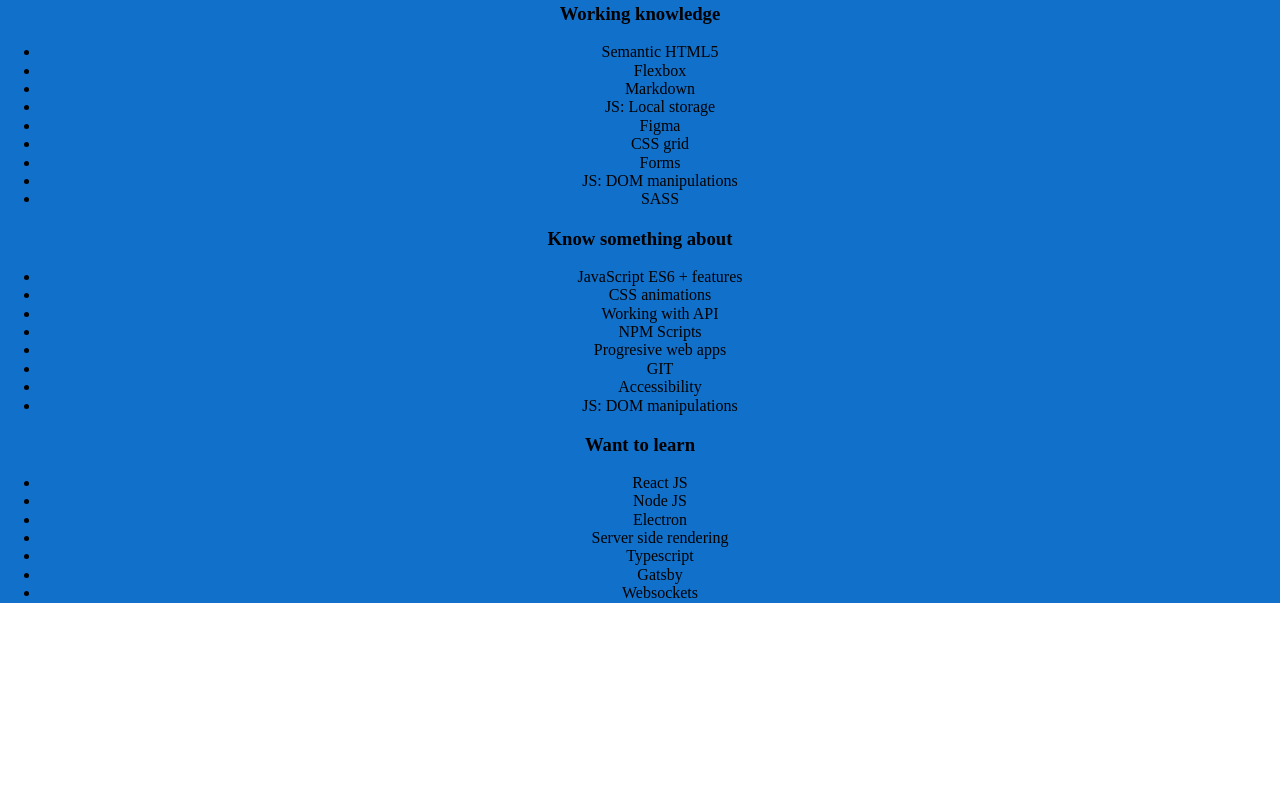
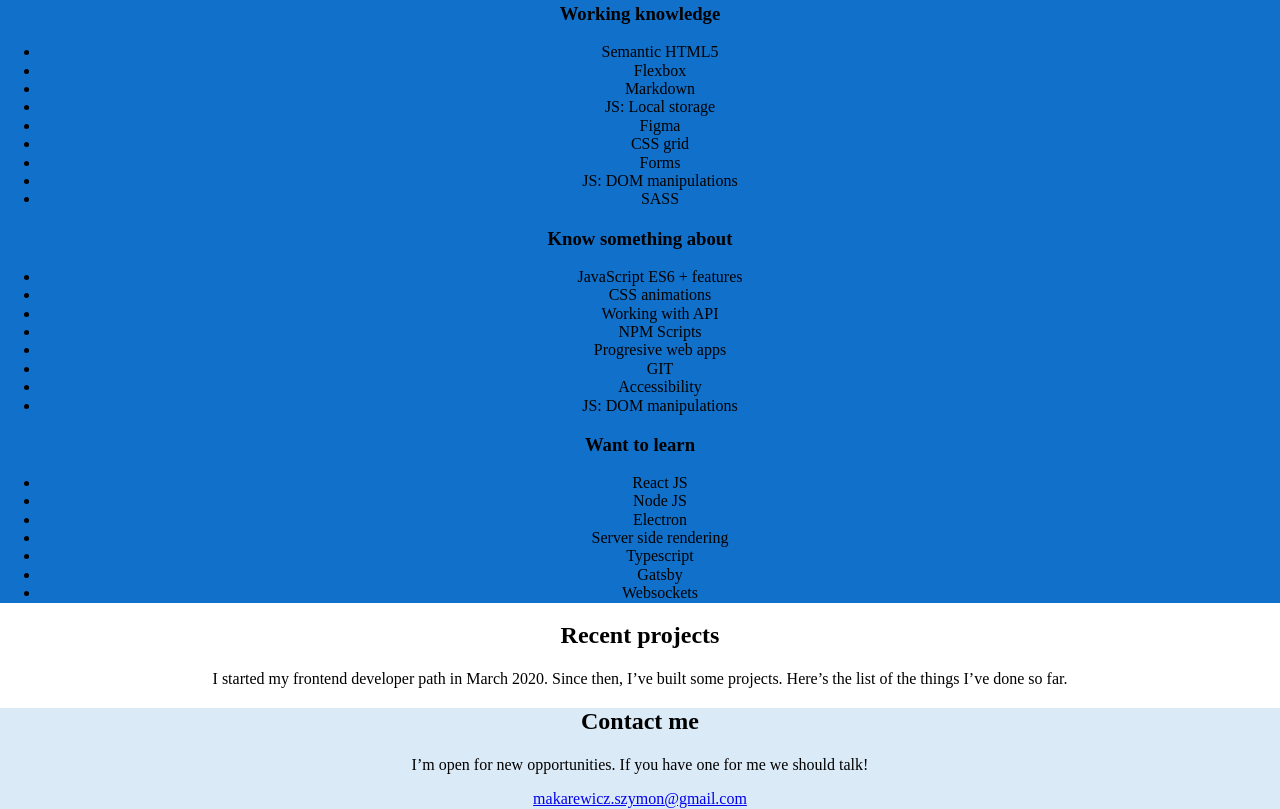
Before and after one commit to patryk-makarewicz/patryk-makarewicz.github.io, a website built with webpack: page src/pages/index.html in a window 1280 px wide. Shown: the part 466-1275 px from the top of the page. Before the commit the page ends 1085 px from the top, so only its background shows below. Built offline with nearby package versions, Linux system fonts and the light colour scheme.

Commit message:
feat: allmost finish text

```diff
--- a/src/pages/index.html
+++ b/src/pages/index.html
@@ -41,11 +41,13 @@
           forget to have a glimpse at my projects. Currently I’m looking for a
           new challenges so if you have one - contact me 😊
         </p>
-        <a href="mailto:makarewicz.szymon@gmail.com">makarewicz.szymon@gmail.com</a>
+        <a href="mailto:makarewicz.szymon@gmail.com"
+          >makarewicz.szymon@gmail.com</a
+        >
       </section>
       <section class="skills__section">
         <h2 class="skills__header">My skills</h2>
-          <article class="skills">
+        <article class="skills__article">
           <h3 class="skills__title">Working knowledge</h3>
           <ul class="list">
             <li class="list__item">Semantic HTML5</li>
@@ -59,7 +61,7 @@
             <li class="list__item">SASS</li>
           </ul>
         </article>
-          <article class="skills">
+        <article class="skills__article">
           <h3 class="skills__title">Know something about</h3>
           <ul class="list">
             <li class="list__item">JavaScript ES6 + features</li>
@@ -72,7 +74,7 @@
             <li class="list__item">JS: DOM manipulations</li>
           </ul>
         </article>
-          <article class="skills">
+        <article class="skills__article">
           <h3 class="skills__title">Want to learn</h3>
           <ul class="list">
             <li class="list__item">React JS</li>
@@ -85,6 +87,22 @@
           </ul>
         </article>
       </section>
+      <section class="project__section">
+        <h2 class="project__header">Recent projects</h2>
+        <p class="project__content">
+          I started my frontend developer path in March 2020. Since then, I’ve
+          built some projects. Here’s the list of the things I’ve done so far.
+        </p>
+      </section>
+      <section class="contact__section">
+        <h2 class="contact__header">Contact me</h2>
+        <p class="contact__content">
+          I’m open for new opportunities. If you have one for me we should talk!
+        </p>
+        <a href="mailto:makarewicz.szymon@gmail.com"
+          >makarewicz.szymon@gmail.com</a
+        >
+      </section>
     </main>
   </body>
 </html>
--- a/src/scss/main.scss
+++ b/src/scss/main.scss
@@ -38,3 +38,12 @@
   background-color: #1070CA;
   text-align: center;
 }
+
+.project__section {
+  text-align: center;
+}
+
+.contact__section {
+  background-color: #DBEAF7;
+  text-align: center;
+}
```
Lines whose indentation alone changed are shown as unchanged.
